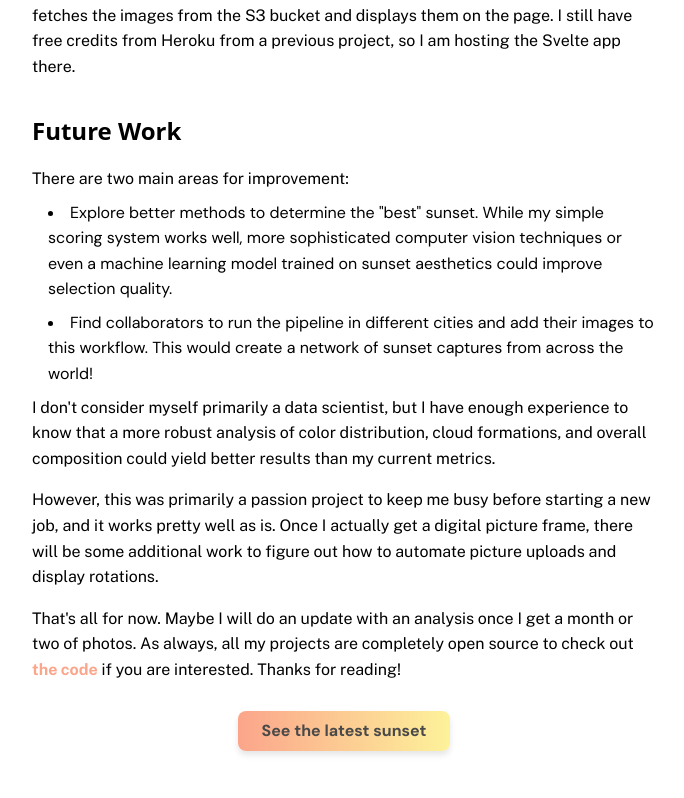
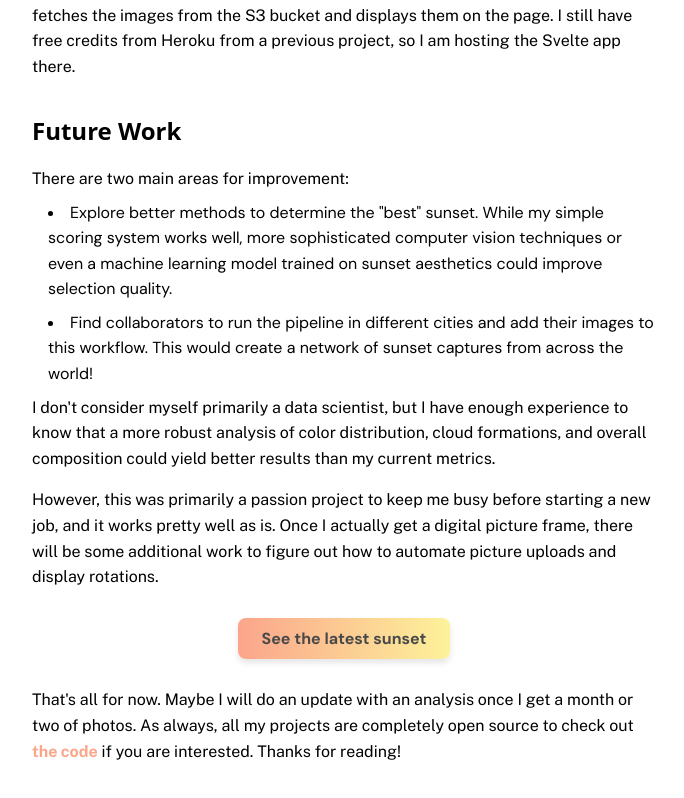
Before and after one commit to asteinhart/thesunset, a SvelteKit app: page /about in a window 1280 px wide. Shown: the part 4177-4975 px from the top of the page, without its empty margins (296-980 px from the left). Built offline with nearby package versions, Linux system fonts and the light colour scheme.

Commit message:
move last button

```diff
--- a/src/routes/about/+page.svelte
+++ b/src/routes/about/+page.svelte
@@ -298,6 +298,8 @@
 					and it works pretty well as is. Once I actually get a digital picture frame, there will be
 					some additional work to figure out how to automate picture uploads and display rotations.
 				</p>
+				<a href="/" class="sunset-button"> See the latest sunset </a>
+
 				<p>
 					That's all for now. Maybe I will do an update with an analysis once I get a month or two
 					of photos. As always, all my projects are completely open source to check out <a
@@ -308,7 +310,6 @@
 				</p>
 			</div>
 		</div>
-		<a href="/" class="sunset-button"> See the latest sunset </a>
 	</div>
 </main>
 
```
